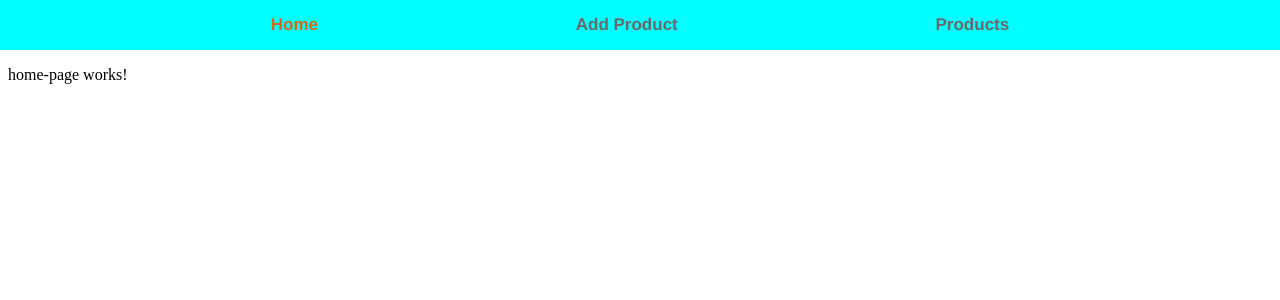
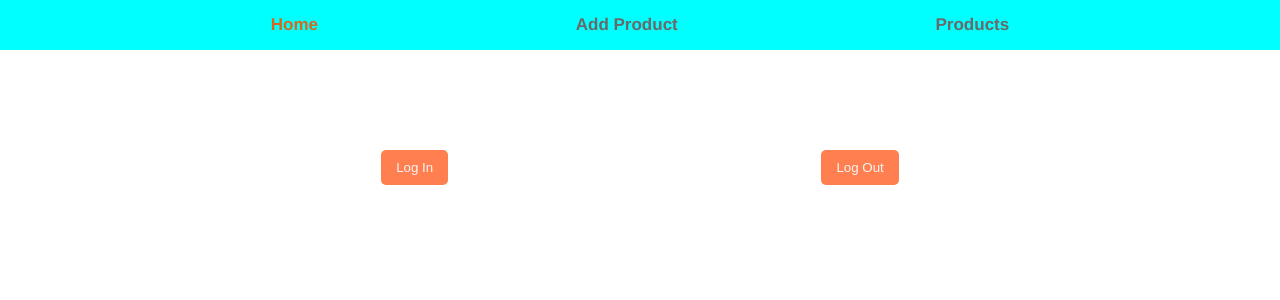
Before and after one commit to FreddieMwau/Routing, an Angular app: page / in a window 1280 px wide. Shown: the top 300 px of the page. Built offline with nearby package versions, Linux system fonts and the light colour scheme.

Commit message:
Implemented canActivate guard directive using authService and authGuard so that the addProduct and product pages are accessible once your loggedIn

```diff
--- /dev/null
+++ b/src/app/Services/auth-guard.service.ts
@@ -0,0 +1,22 @@
+import { Injectable } from "@angular/core";
+import { ActivatedRouteSnapshot, CanActivate, Router, RouterStateSnapshot, UrlTree } from "@angular/router";
+import { Observable } from "rxjs";
+import { authService } from "./auth.service";
+
+// allows us to add it to the appModule as a provider
+@Injectable({
+    providedIn: "root"
+})
+export class authGuard implements CanActivate{
+    constructor(private authService:authService, private router:Router){}
+    canActivate(route: ActivatedRouteSnapshot, state: RouterStateSnapshot): boolean | UrlTree | Observable<boolean | UrlTree> | Promise<boolean | UrlTree> {
+        // throw new Error("Method not implemented.");
+        if(this.authService.isLoggedIn()){
+            return true
+        } else {
+            this.router.navigate(["/"])
+            return false
+        }
+    }
+
+}
--- /dev/null
+++ b/src/app/Services/auth.service.ts
@@ -0,0 +1,14 @@
+export class authService {
+    loggedIn:boolean=false
+
+    // Mock authentication service
+    logIn(){
+        this.loggedIn = true
+    }
+    logOut(){
+        this.loggedIn = false
+    }
+    isLoggedIn(){
+        return this.loggedIn
+    }
+}
--- a/src/app/app-routing.module.ts
+++ b/src/app/app-routing.module.ts
@@ -7,12 +7,13 @@ import { PageNotFoundComponent } from './page-not-found/page-not-found.component
 import { EditProductComponent } from './products/edit-product/edit-product.component';
 import { ProductComponent } from './products/product/product.component';
 import { ProductsComponent } from './products/products.component';
+import { authGuard } from './Services/auth-guard.service';
 
 
 const routes: Routes = [
   {path:"", component:HomePageComponent},
-  {path:"addProducts", component:AddProductComponent},
-  {path:"products", component:ProductsComponent, children:[
+  {path:"addProducts", canActivate: [authGuard], component:AddProductComponent},
+  {path:"products", canActivate: [authGuard], component:ProductsComponent, children:[
     {path: ":id", component: ProductComponent},
     {path: ":id/edit", component: EditProductComponent}
   ]},
--- a/src/app/home-page/home-page.component.css
+++ b/src/app/home-page/home-page.component.css
@@ -0,0 +1,14 @@
+.container{
+    display: flex;
+    flex-direction: row;
+    justify-content: space-evenly;
+    margin-top: 100px;
+}
+.btn {
+    background-color: coral;
+    border-style: none;
+    padding: 10px 15px;
+    border-radius: 5px;
+    color: whitesmoke;
+    cursor: pointer;
+}
--- a/src/app/home-page/home-page.component.html
+++ b/src/app/home-page/home-page.component.html
@@ -1,3 +1,6 @@
-<p>home-page works!</p>
 <!-- when binding routerLink you can pass arguments -->
 <!-- <a [routerLink]="['products']">Load Products</a> -->
+<div class="container">
+    <button (click)="onLogIn()" class="btn">Log In</button>
+    <button (click)="onLogout()" class="btn">Log Out</button>
+</div>
--- a/src/app/home-page/home-page.component.ts
+++ b/src/app/home-page/home-page.component.ts
@@ -1,5 +1,6 @@
 import { Component, OnInit } from '@angular/core';
 import { Router } from '@angular/router';
+import { authService } from '../Services/auth.service';
 
 @Component({
   selector: 'app-home-page',
@@ -9,11 +10,18 @@ import { Router } from '@angular/router';
 export class HomePageComponent implements OnInit {
 
   // to load a page programatically we need a service of router
-  constructor(private router:Router) { }
+  constructor(private router:Router, private authService:authService) { }
 
   ngOnInit(): void {
   }
   loadProduct(){
     this.router.navigate(['products'])
   }
+
+  onLogIn(){
+    this.authService.logIn()
+  }
+  onLogout(){
+    this.authService.logOut()
+  }
 }
```
Also changed, not shown: src/app/app.module.ts (+6 -1 lines).
